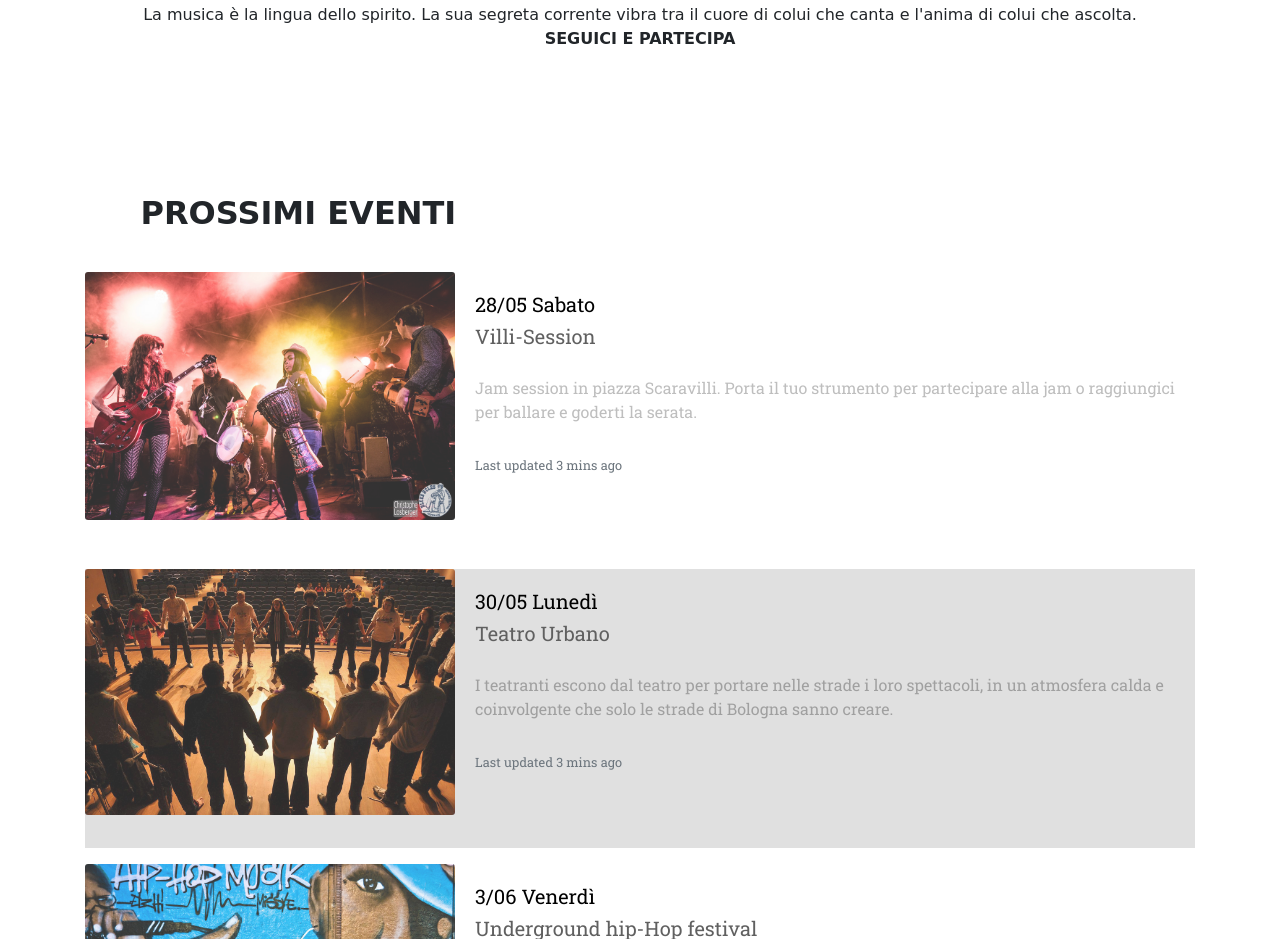
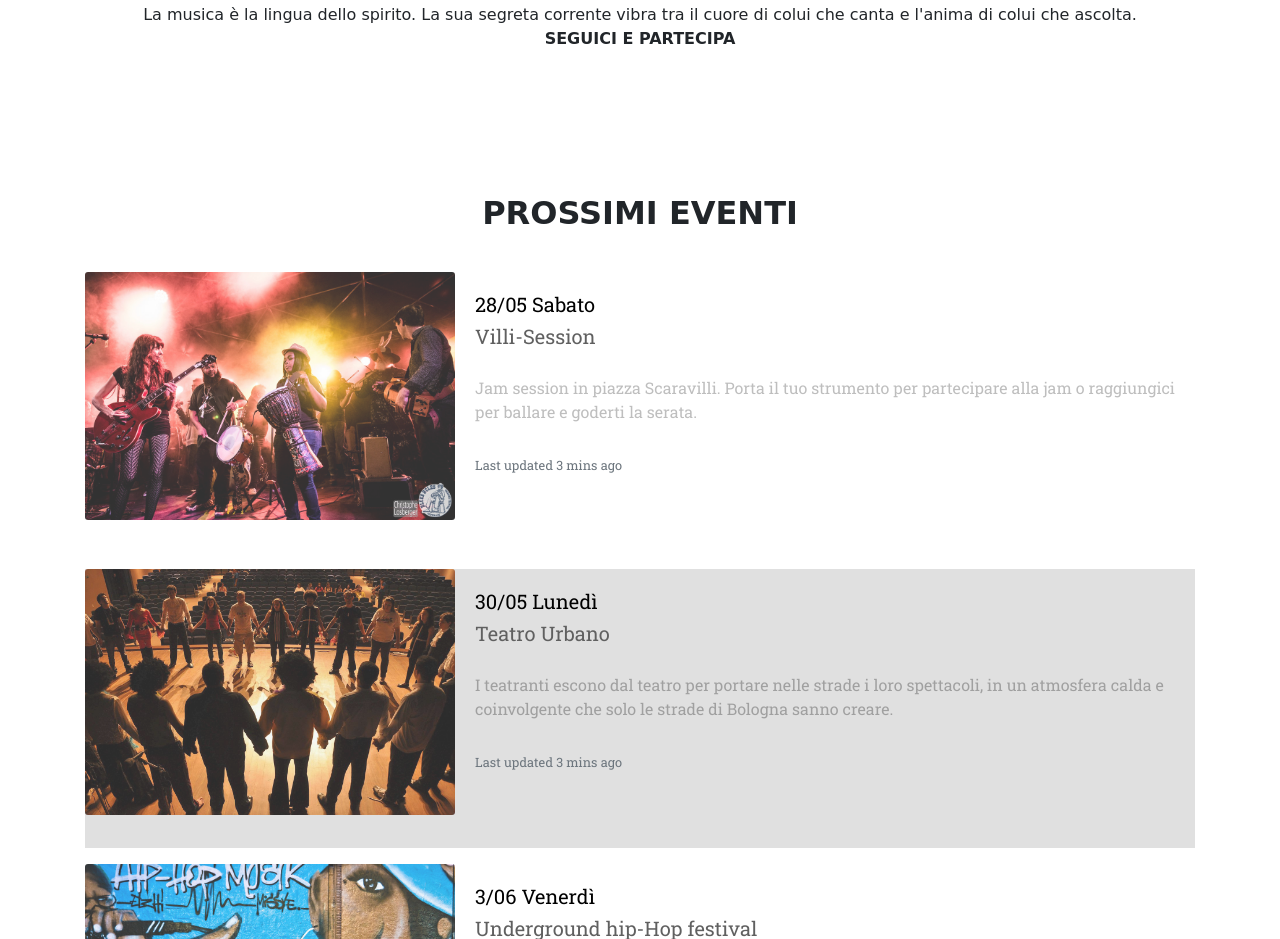
Before and after one commit to yuridifiore/Movimento-Arti-Libere-, a plain HTML site: page index.html in a window 1280 px wide. Shown: the part 2301-3240 px from the top of the page. Drawn offline with nearby package versions, Linux system fonts and the light colour scheme; a web font is replaced by a local one.

Commit message:
scritta eventi

```diff
--- a/css/style.css
+++ b/css/style.css
@@ -10,7 +10,7 @@ header {
 	text-align: center;
 	/padding: 5% 5% 0px 5%;/
 }
-
+h2 {text-align: center;}
 .morepadding {font-family: "Grape Nuts", cursive !important;}
 html {
 	scroll-behavior: smooth;
```
